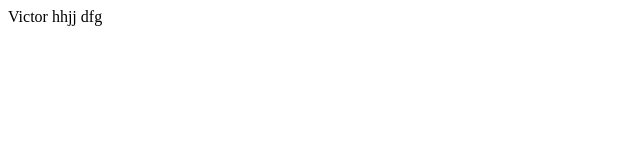
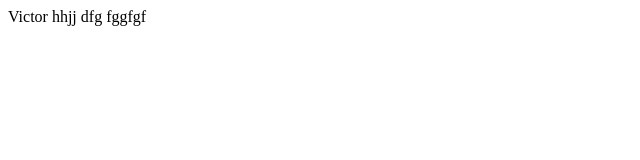
Before and after one commit to VictorE300/lesson_git, a plain HTML site: page index.html in a window 1280 px wide. Shown: the full height of the page, 0-640 px from the left. Drawn offline with Linux system fonts and the light colour scheme.

Commit message:
added new file index.html

```diff
--- a/index.html
+++ b/index.html
@@ -1,3 +1,3 @@
 <div>
-  Victor hhjj dfg
+  Victor hhjj dfg fggfgf
 </div>
```
